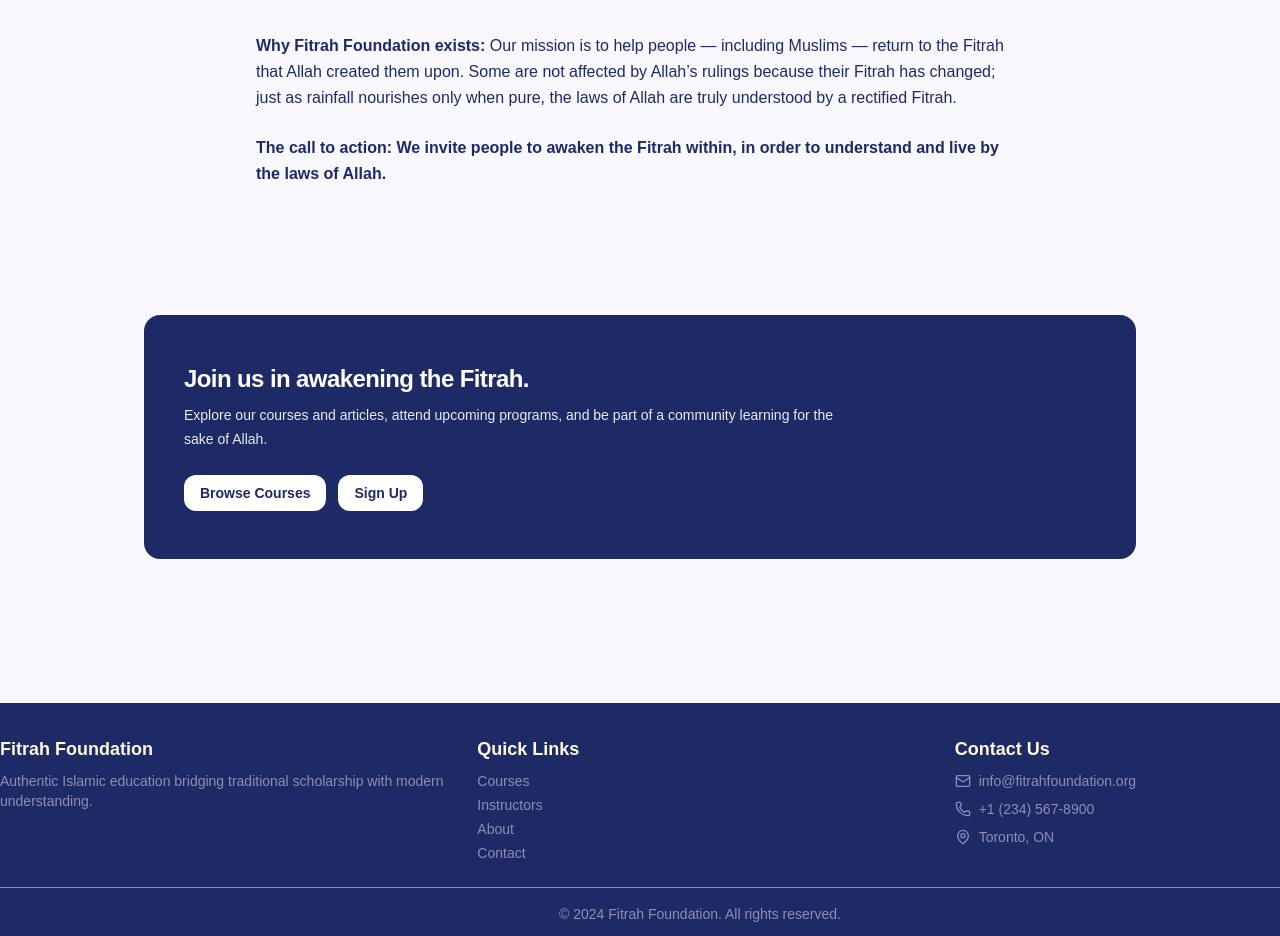
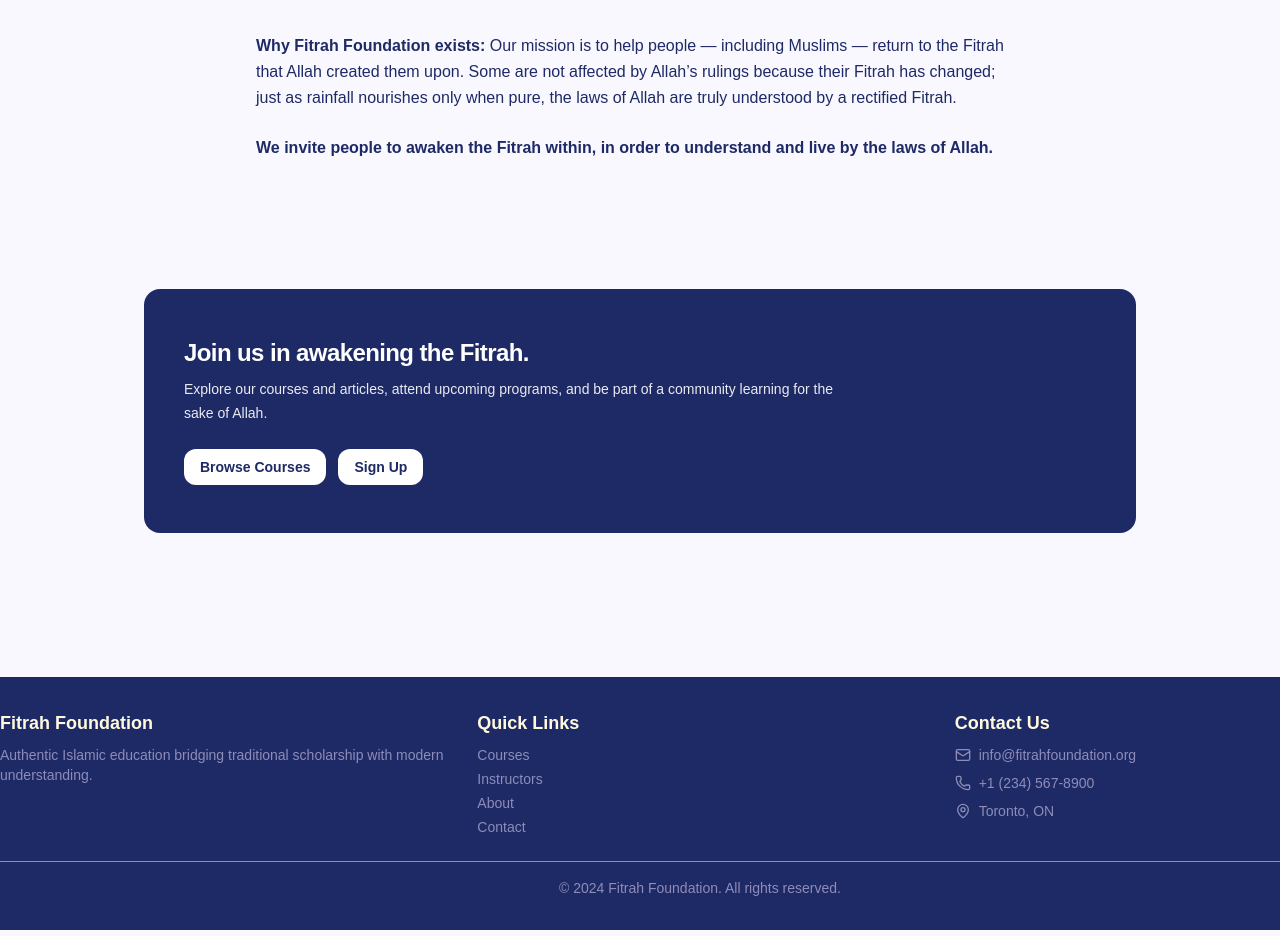
Before and after one commit to AymenS02/fitrah-foundation, a Next.js app: page /about in a window 1280 px wide. Shown: the part 2140-3076 px from the top of the page. Built offline with nearby package versions, Linux system fonts and the light colour scheme; a web font is replaced by a local one.

Commit message:
about us update

```diff
--- a/app/about/page.js
+++ b/app/about/page.js
@@ -1,4 +1,3 @@
-// app/about/page.jsx
 "use client";
 
 import React from "react";
@@ -89,8 +88,6 @@ export default function AboutPage() {
       </section>
 
 
-
-      {/* ===== What We Focus On (moved up for fast scanning) ===== */}
       {/* ======= Values / What we do ======= */}
 <section className="bg-muted/40">
   <div className="container mx-auto max-w-5xl px-4 py-12 md:py-16">
@@ -165,6 +162,7 @@ export default function AboutPage() {
 </div>
 
 
+{/* WHO, WHAT, HOW */}
       <section className="bg-background">
   <div className="container mx-auto max-w-5xl px-4 py-8">
     <div className="rounded-2xl border bg-card/60 shadow-sm p-6 md:p-8">
@@ -275,7 +273,7 @@ export default function AboutPage() {
           </p>
 
           <p className="font-semibold">
-            <strong>The call to action:</strong> We invite people to awaken the Fitrah
+             We invite people to awaken the Fitrah
             within, in order to understand and live by the laws of Allah.
           </p>
         </div>
```
